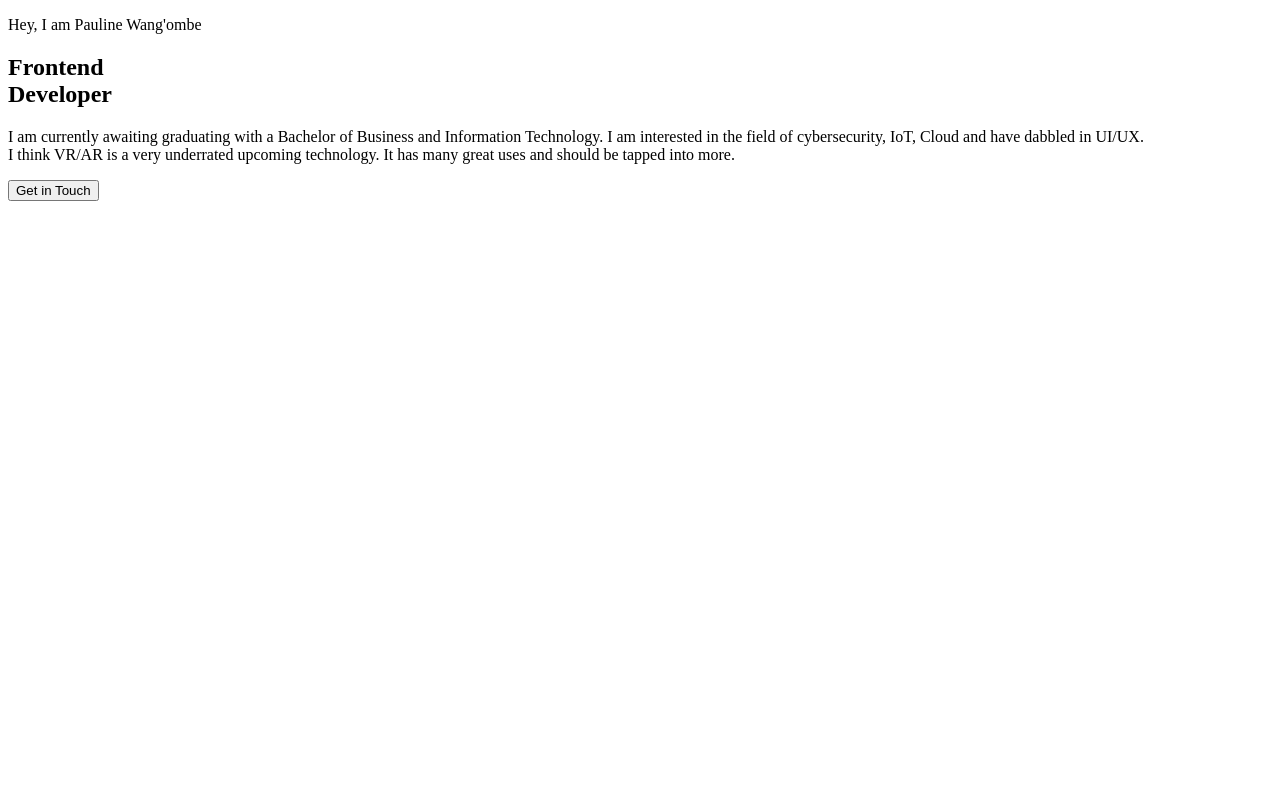
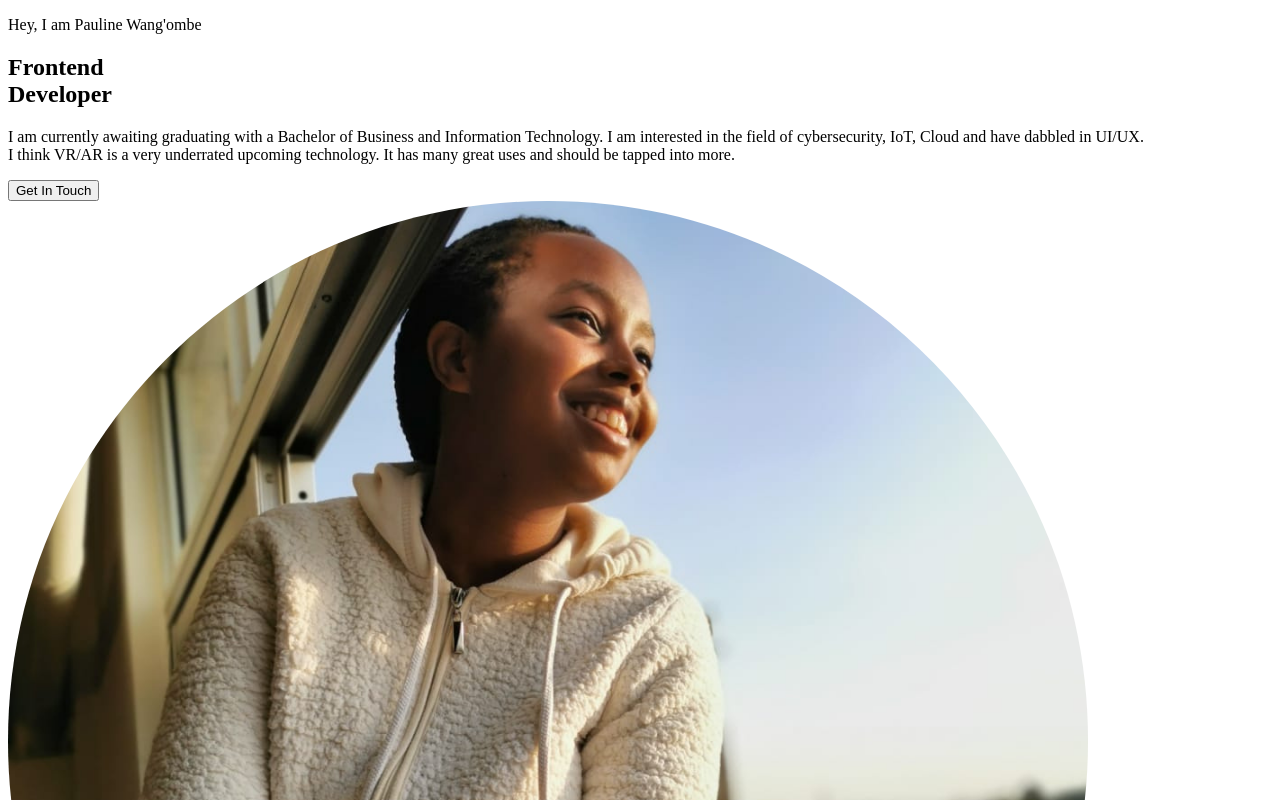
Before and after one commit to Paula-Wang/Portfolio-Page-in-React, a React (Create React App) app: page / in a window 1280 px wide. Shown: the top 800 px of the page. Built offline with nearby package versions, Linux system fonts and the light colour scheme.

Commit message:
feat: :sparkles: add image for herosection

```diff
--- a/src/Pages/Home/HeroSection.jsx
+++ b/src/Pages/Home/HeroSection.jsx
@@ -14,7 +14,10 @@ export default function HeroSection() {
                     <br /> I think VR/AR is a very underrated upcoming technology. It has many great uses and should be tapped into more.
                     </p>
                 </div>
-                <button className="btn btn-primary">Get in Touch</button>
+                <button className="btn btn-primary">Get In Touch</button>
+            </div>
+            <div className="hero--section--img">
+                <img src="./img/hero_img.png" alt="Hero Section" />
             </div>
 
         </section>
```
Also changed, not shown: public/img/hero_img.png.
